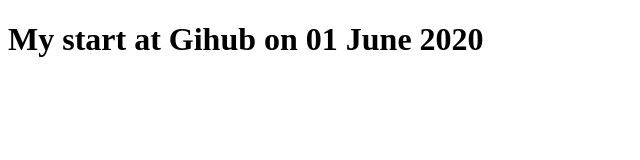
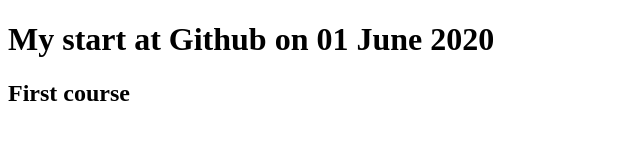
Before and after one commit to rajeevne/rajeevne.github.io, a plain HTML site: page index.html in a window 1280 px wide. Shown: the whole page, without its empty margins (0-640 px from the left). Drawn offline with Linux system fonts and the light colour scheme.

Commit message:
first real chnage

```diff
--- a/index.html
+++ b/index.html
@@ -4,6 +4,7 @@
 	<title>My github abode</title>
 </head>
 <body>
-	<H1>My start at Gihub on 01 June 2020</H1>
+	<H1>My start at Github on 01 June 2020</H1>
+		<H2 ref="https://rajeevne.github.io/coursera-test/">First course</H2>
 </body>
 </html>
```
